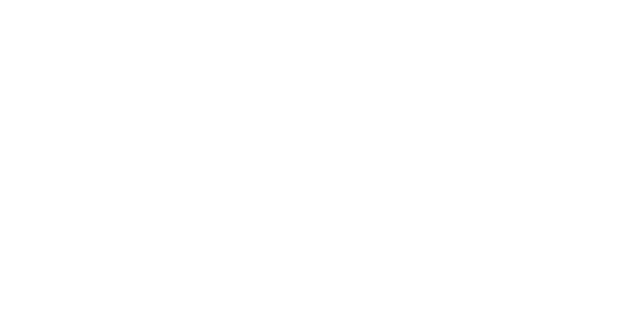
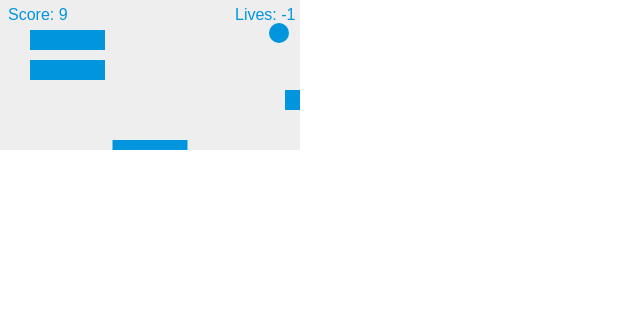
Before and after one commit to CoAndrews/nebula-content, a plain HTML site: page 10-Canvas/Brick Breaker Game/index.html in a window 1280 px wide. Shown: the whole page, without its empty margins (0-640 px from the left). Drawn offline with Linux system fonts and the light colour scheme.

Commit message:
brick update

```diff
--- a/10-Canvas/Brick Breaker Game/index.html
+++ b/10-Canvas/Brick Breaker Game/index.html
@@ -5,12 +5,13 @@
     <meta http-equiv="X-UA-Compatible" content="IE=edge">
     <meta name="viewport" content="width=device-width, initial-scale=1.0">
     <link rel="stylesheet" href="styles.css">
-    <title>brick breaker</title>
+    <title>Brick breaker</title>
 </head>
 <body>
 
 
+
+    <canvas id="canvas" >fallback canvas</canvas>
     <script src="script.js"></script>
-    <canvas id="canvas" width="460" height="320"></canvas>
 </body>
 </html>
--- a/10-Canvas/Brick Breaker Game/script.js
+++ b/10-Canvas/Brick Breaker Game/script.js
@@ -0,0 +1,169 @@
+//To actually be able to render graphics on the <canvas> element, first we have to grab a reference to it in JavaScript. Add the following below your opening <script> tag.
+const canvas = document.getElementById('canvas');
+const ctx = canvas.getContext('2d');
+
+let ballRadius = 10;
+let x = canvas.width/2;
+let y = canvas.height-30;
+let dx = 2;
+let dy = -2;
+let paddleHeight = 10;
+let paddleWidth = 75;
+let paddleX = (canvas.width-paddleWidth)/2;
+let rightPressed = false;
+let leftPressed = false;
+let brickRowCount = 5;
+let brickColumnCount = 3;
+let brickWidth = 75;
+let brickHeight = 20;
+let brickPadding = 10;
+let brickOffsetTop = 30;
+let brickOffsetLeft = 30;
+let score = 0;
+let lives = 3;
+
+let bricks = [];
+for(let c=0; c<brickColumnCount; c++) {
+  bricks[c] = [];
+  for(let r=0; r<brickRowCount; r++) {
+    bricks[c][r] = { x: 0, y: 0, status: 1 };
+  }
+}
+
+document.addEventListener("keydown", keyDownHandler, false);
+document.addEventListener("keyup", keyUpHandler, false);
+document.addEventListener("mousemove", mouseMoveHandler, false);
+
+function keyDownHandler(e) {
+    if(e.key == "Right" || e.key == "ArrowRight") {
+        rightPressed = true;
+    }
+    else if(e.key == "Left" || e.key == "ArrowLeft") {
+        leftPressed = true;
+    }
+}
+
+function keyUpHandler(e) {
+    if(e.key == "Right" || e.key == "ArrowRight") {
+        rightPressed = false;
+    }
+    else if(e.key == "Left" || e.key == "ArrowLeft") {
+        leftPressed = false;
+    }
+}
+
+function mouseMoveHandler(e) {
+  let relativeX = e.clientX - canvas.offsetLeft;
+  if(relativeX > 0 && relativeX < canvas.width) {
+    paddleX = relativeX - paddleWidth/2;
+  }
+}
+function collisionDetection() {
+  for(let c=0; c<brickColumnCount; c++) {
+    for(let r=0; r<brickRowCount; r++) {
+      let b = bricks[c][r];
+      if(b.status == 1) {
+        if(x > b.x && x < b.x+brickWidth && y > b.y && y < b.y+brickHeight) {
+          dy = -dy;
+          b.status = 0;
+          score++;
+          if(score == brickRowCount*brickColumnCount) {
+            alert("YOU WIN, CONGRATS!");
+            document.location.reload();
+          }
+        }
+      }
+    }
+  }
+}
+
+function drawBall() {
+  ctx.beginPath();
+  ctx.arc(x, y, ballRadius, 0, Math.PI*2);
+  ctx.fillStyle = "#0095DD";
+  ctx.fill();
+  ctx.closePath();
+}
+function drawPaddle() {
+  ctx.beginPath();
+  ctx.rect(paddleX, canvas.height-paddleHeight, paddleWidth, paddleHeight);
+  ctx.fillStyle = "#0095DD";
+  ctx.fill();
+  ctx.closePath();
+}
+function drawBricks() {
+  for(let c=0; c<brickColumnCount; c++) {
+    for(let r=0; r<brickRowCount; r++) {
+      if(bricks[c][r].status == 1) {
+        let brickX = (r*(brickWidth+brickPadding))+brickOffsetLeft;
+        let brickY = (c*(brickHeight+brickPadding))+brickOffsetTop;
+        bricks[c][r].x = brickX;
+        bricks[c][r].y = brickY;
+        ctx.beginPath();
+        ctx.rect(brickX, brickY, brickWidth, brickHeight);
+        ctx.fillStyle = "#0095DD";
+        ctx.fill();
+        ctx.closePath();
+      }
+    }
+  }
+}
+function drawScore() {
+  ctx.font = "16px Arial";
+  ctx.fillStyle = "#0095DD";
+  ctx.fillText("Score: "+score, 8, 20);
+}
+function drawLives() {
+  ctx.font = "16px Arial";
+  ctx.fillStyle = "#0095DD";
+  ctx.fillText("Lives: "+lives, canvas.width-65, 20);
+}
+
+function draw() {
+  ctx.clearRect(0, 0, canvas.width, canvas.height);
+  drawBricks();
+  drawBall();
+  drawPaddle();
+  drawScore();
+  drawLives();
+  collisionDetection();
+
+  if(x + dx > canvas.width-ballRadius || x + dx < ballRadius) {
+    dx = -dx;
+  }
+  if(y + dy < ballRadius) {
+    dy = -dy;
+  }
+  else if(y + dy > canvas.height-ballRadius) {
+    if(x > paddleX && x < paddleX + paddleWidth) {
+      dy = -dy;
+    }
+    else {
+      lives--;
+      if(!lives) {
+        alert("GAME OVER");
+        document.location.reload();
+      }
+      else {
+        x = canvas.width/2;
+        y = canvas.height-30;
+        dx = 3;
+        dy = -3;
+        paddleX = (canvas.width-paddleWidth)/2;
+      }
+    }
+  }
+
+  if(rightPressed && paddleX < canvas.width-paddleWidth) {
+    paddleX += 7;
+  }
+  else if(leftPressed && paddleX > 0) {
+    paddleX -= 7;
+  }
+
+  x += dx;
+  y += dy;
+  requestAnimationFrame(draw);
+}
+
+draw();
--- a/10-Canvas/Brick Breaker Game/styles.css
+++ b/10-Canvas/Brick Breaker Game/styles.css
@@ -0,0 +1,8 @@
+* {
+    padding: 0;
+    margin: 0;
+}
+#canvas {
+        background: #eee;
+
+    }
```
